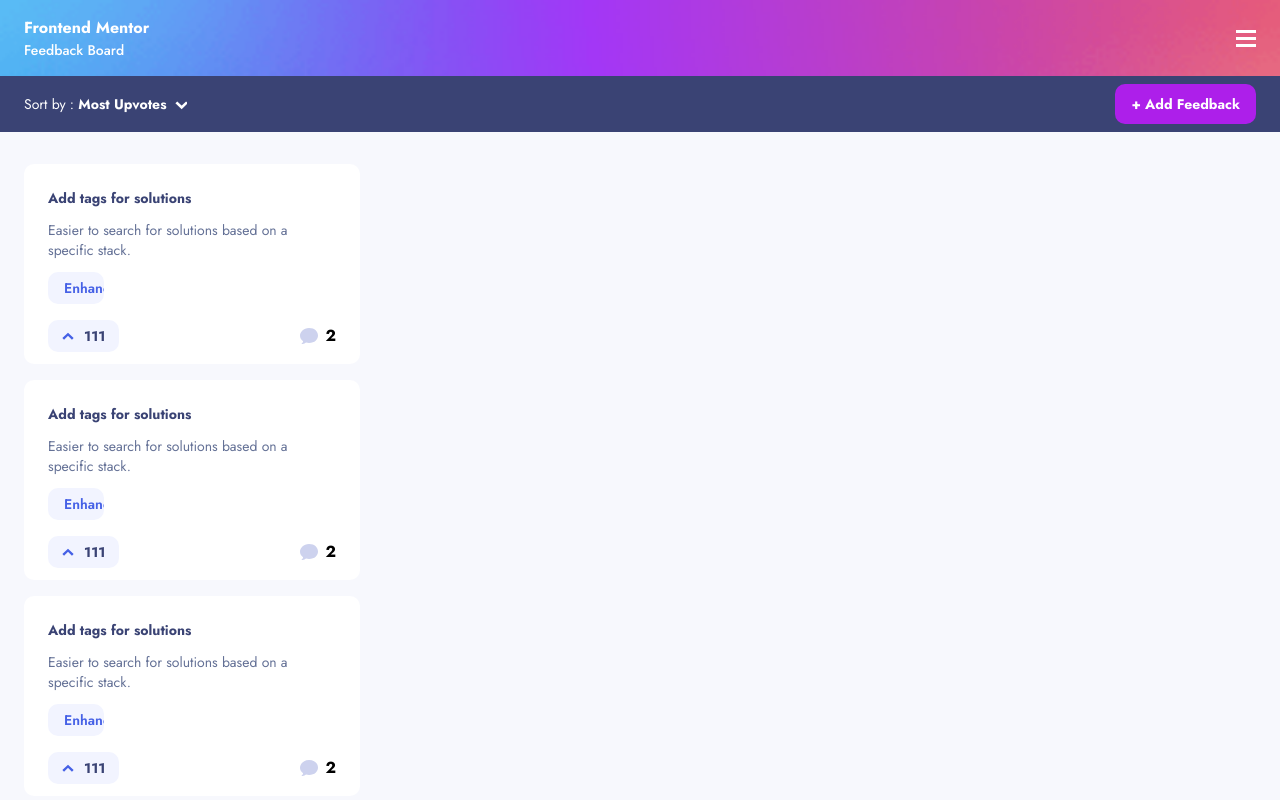
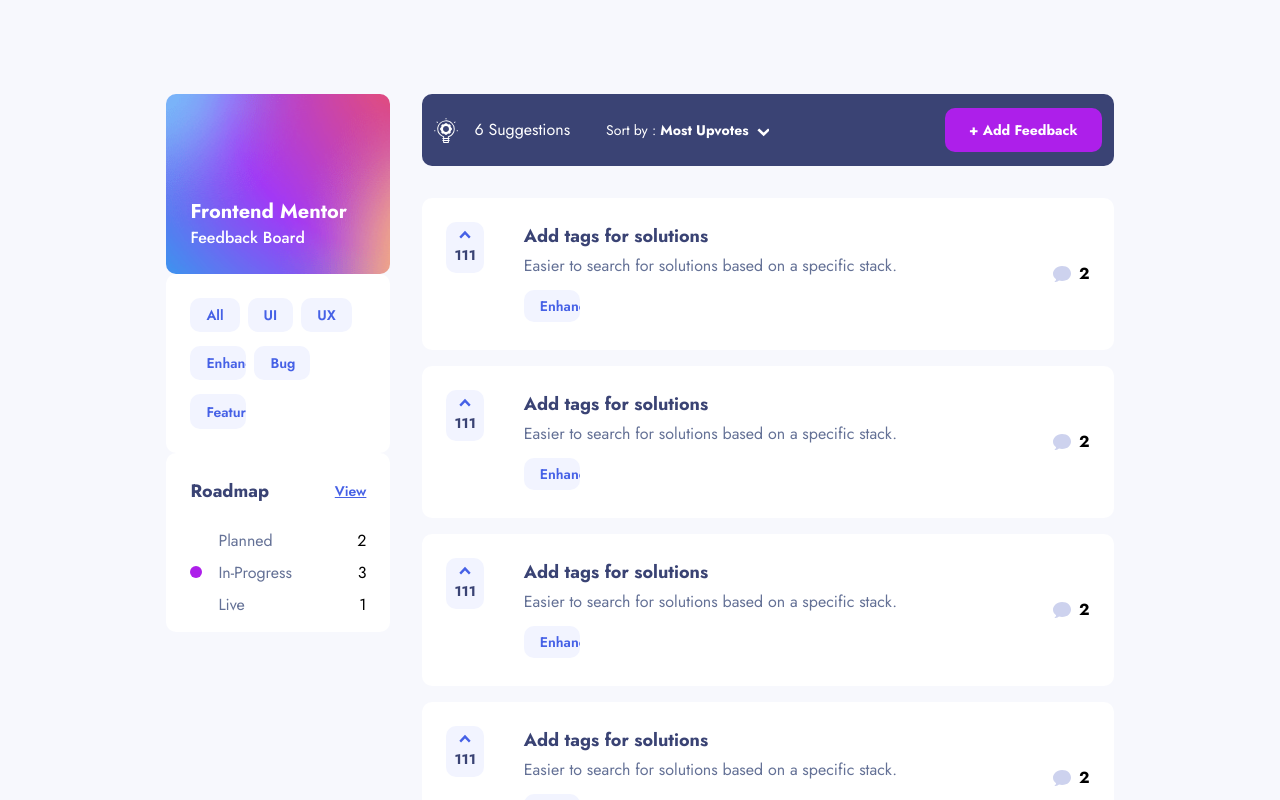
Before and after one commit to BoyanLiuu/frontend-mentor-nextjs-product-feedback, a Next.js app: page / in a window 1280 px wide. Shown: the top 800 px of the page. Built offline with nearby package versions, Linux system fonts and the light colour scheme.

Commit message:
feat: finish home page responsive implementation

```diff
--- a/app/(routes)/layout.tsx
+++ b/app/(routes)/layout.tsx
@@ -1,8 +1,9 @@
 import type { Metadata } from 'next'
 import { Jost } from 'next/font/google';
 import './globals.css';
-import MobileHeader from '../_components/mobile-header';
+import HomepageHeader from '../_components/home-page-header';
 import ActionBar from '../_components/action-bar';
+import clsx from 'clsx';
 
 const font = Jost({ subsets: ['latin'] });
 
@@ -14,11 +15,15 @@
 export default function RootLayout({ children }: { children: React.ReactNode }) {
   return (
     <html lang='en'>
-      <body className={font.className}>
-      <MobileHeader/>
-      <ActionBar/>
-        {children}
-        </body>
+      <body className={clsx('bg-light-grey tablet:px-10  pb-14 tablet:pt-14  desktop:px-[10.4rem] desktop:py-[5.9rem]', font.className)}>
+        <div className='w-full h-full flex flex-col desktop:flex-row'>
+          <HomepageHeader />
+          <div className='desktop:ml-8 desktop:flex-1'>
+          <ActionBar numberOfSuggestions={6} />
+          {children}
+          </div>
+        </div>
+      </body>
     </html>
   );
 }
--- a/app/(routes)/page.tsx
+++ b/app/(routes)/page.tsx
@@ -1,29 +1,21 @@
 'use client';
 import BadgesContainer from '../_components/badges-container';
 import CardTemplate from '../_components/card-template';
-import MobileHeader from '../_components/mobile-header';
+import HomepageHeader from '../_components/home-page-header';
 import NoFeedbacks from '../_components/no-feedbacks';
 import RoadMapContainer from '../_components/road-map-container';
 
 
 export default function Home() {
   return (
-    <main className=' h-full w-full px-6 bg-light-grey '>
-      <div className='pt-8 pb-14 flex flex-col  gap-y-4'>
-      <CardTemplate title='Add tags for solutions' description="Easier to search for solutions based on a specific stack." type='Enhancement' onCounterClick={()=>{}} numberOfDiscussion={2} numberOfLikes={112}/>
-    <CardTemplate title='Add tags for solutions' description="Easier to search for solutions based on a specific stack." type='Enhancement' onCounterClick={()=>{}} numberOfDiscussion={2} numberOfLikes={112}/>
-    <CardTemplate title='Add tags for solutions' description="Easier to search for solutions based on a specific stack." type='Enhancement' onCounterClick={()=>{}} numberOfDiscussion={2} numberOfLikes={112}/>
-    <CardTemplate title='Add tags for solutions' description="Easier to search for solutions based on a specific stack." type='Enhancement' onCounterClick={()=>{}} numberOfDiscussion={2} numberOfLikes={112}/>
-    <NoFeedbacks/>
+    <main className=' h-full w-full px-6 tablet:px-0'>
+      <div className='pt-8  flex flex-col  gap-y-4'>
+        <CardTemplate title='Add tags for solutions' description="Easier to search for solutions based on a specific stack." type='Enhancement' onCounterClick={() => { }} numberOfDiscussion={2} numberOfLikes={112} />
+        <CardTemplate title='Add tags for solutions' description="Easier to search for solutions based on a specific stack." type='Enhancement' onCounterClick={() => { }} numberOfDiscussion={2} numberOfLikes={112} />
+        <CardTemplate title='Add tags for solutions' description="Easier to search for solutions based on a specific stack." type='Enhancement' onCounterClick={() => { }} numberOfDiscussion={2} numberOfLikes={112} />
+        <CardTemplate title='Add tags for solutions' description="Easier to search for solutions based on a specific stack." type='Enhancement' onCounterClick={() => { }} numberOfDiscussion={2} numberOfLikes={112} />
+        <NoFeedbacks />
       </div>
-
-
-      {/* <BadgesContainer />
-      <RoadMapContainer/>
-
-
-       */}
-
     </main>
   );
 }
--- a/app/_components/action-bar.tsx
+++ b/app/_components/action-bar.tsx
@@ -4,25 +4,40 @@
 import Button from "./button";
 import { SORT_BY_TYPE_ARRAY } from '../constants/sort';
 
-const ActionBar: React.FC = () => {
+
+export interface ActionBarProps {
+    numberOfSuggestions:number;
+}
+
+const ActionBar: React.FC<ActionBarProps> = ({
+    numberOfSuggestions
+}) => {
     const [showSortByDropDown, setShowSortByDropDown] = useState(false);
     return <div
-        className='h-14 bg-night-sky-blue px-6 flex justify-between items-center text-white relative'>
-        <div className="text-sm ">
+        className='h-14 bg-night-sky-blue px-6 flex justify-between items-center text-white relative tablet:h-[4.5rem] tablet:px-3 tablet:mt-10  desktop:mt-0 tablet:rounded-primary tablet:justify-start'>
+        <div className='hidden tablet:flex  items-center'>
+        <Image
+                src={"/suggestions/icon-suggestions.svg"}
+                width={24}
+                height={24}
+                alt="Suggestions"
+                className='inline-block'
+            />
+        <span className='inline-block ml-4 mr-9'>{numberOfSuggestions > 0 ?  `${numberOfSuggestions} Suggestions`: `1 Suggestion`
+        }</span>
+        </div>
+        <div className="text-sm cursor-pointer" onClick={() => setShowSortByDropDown((prev) => !prev)}>
 
             <span>Sort by : </span>
             <span className="font-bold">Most Upvotes</span>
             <Image
-                onClick={() => setShowSortByDropDown((prev) => !prev)}
-                src={showSortByDropDown ? "/shared/icon-arrow-down-white.svg" : "/shared/icon-arrow-up-white.svg"}
+
+                src={showSortByDropDown ?  "/shared/icon-arrow-up-white.svg" :"/shared/icon-arrow-down-white.svg" }
                 width={12}
                 height={6}
                 alt={showSortByDropDown ? "open sort dropdown" : "close sort dropdown"}
-                className='cursor-pointer inline-block ml-2'
+                className=' inline-block ml-2'
             />
-
-
-
         </div>
        {
        showSortByDropDown&& <div className='w-[16rem] h-[12rem] top-[4.5rem] bg-white absolute rounded-primary shadow-[0_0_40_-7px_rgba(55,63,104,0.65)] font-normal text-base text-grayish-blue'>
@@ -41,8 +56,7 @@
         ))}
     </div>
        }
-
-        <Button variant={"primary"} onClick={function (): void {
+        <Button  className='tablet:ml-auto'  variant={"primary"} onClick={function (): void {
             throw new Error("Function not implemented.");
         }}>
             + Add Feedback</Button>
--- a/app/_components/badge.tsx
+++ b/app/_components/badge.tsx
@@ -9,7 +9,7 @@
 const Badge: React.FC<BadgeProps> = ({ text, isSelected, className }) => (
   <div
     className={clsx(
-      'rounded-primary focus:ring-ring max-w-14 inline-flex cursor-pointer items-center truncate border-transparent bg-blueish-grey px-4  py-1.5 text-sm font-semibold text-primary-blue transition-colors focus:outline-none   focus:ring-2 focus:ring-offset-2 ',
+      'rounded-primary max-w-14 inline-flex cursor-pointer items-center truncate border-transparent bg-blueish-grey px-4  py-1.5 text-sm font-semibold text-primary-blue transition-colors focus:outline-none   focus:ring-2 focus:ring-offset-2',
       isSelected && 'bg-primary-blue text-white',
       className && className
     )}
--- a/app/_components/badges-container.tsx
+++ b/app/_components/badges-container.tsx
@@ -4,7 +4,7 @@
 
 const BadgesContainer = () => {
   return (
-    <div className='rounded-primary flex h-[12rem] w-[14.4rem] flex-wrap  gap-x-2 gap-y-3.5 bg-white p-6'>
+    <div className='rounded-primary flex h-[12rem] w-[14.4rem] flex-wrap  gap-x-2 gap-y-3.5 bg-white p-6 tablet:h-[11.2rem] tablet:w-[14rem]'>
       {FEATURES_TYPE.map((feature) => (
         <Badge text={feature} key={feature} />
       ))}
--- a/app/_components/button.tsx
+++ b/app/_components/button.tsx
@@ -19,7 +19,7 @@
     error: 'bg-error hover:bg-error-light'
   }
 
-  return <button className={clsx('text-white rounded-primary font-bold text-sm px-4 py-2.5 cursor-pointer',buttonStyle[variant],className)} onClick={onClick}>
+  return <button className={clsx('text-white rounded-primary font-bold text-sm px-4 py-2.5 cursor-pointer tablet:px-6 tablet:py-3',buttonStyle[variant],className)} onClick={onClick}>
     {children}
   </button>;
 
--- a/app/_components/card-template.tsx
+++ b/app/_components/card-template.tsx
@@ -13,29 +13,28 @@
     type: FeatureType;
     onCounterClick: () => void;
     numberOfDiscussion: number;
-    numberOfLikes:number
+    numberOfLikes: number
 }
 
 const CardTemplate: React.FC<CardTemplateProps> = ({ title, description, roadMapType, type, onCounterClick, numberOfDiscussion }) => (
     <div className={clsx(
-        'rounded-primary bg-white h-[12.5rem] w-[21rem] ',
+        'rounded-primary bg-white h-[12.5rem] min-w-[21rem] tablet:h-[9.5rem] flex flex-col tablet:flex-row',
         roadMapType ? 'pt-4 px-6 pb-6 ' : 'p-6'
     )}>
         {roadMapType && <div className='mb-4'>
             <div className={`w-3 h-3 rounded-primary  inline-block bg-primary-purple mr-4`} />
             <span className="text-base text-grayish-blue">{roadMapType}</span>
         </div>}
-        <div className='font-bold text-night-sky-blue text-sm cursor-pointer'>{title}</div>
-
-        <p className='font-normal text-grayish-blue text-sm my-3 cursor-pointer line-clamp-2'>{description}</p>
-        <Badge text={type} className='mb-4'/>
-        <div className='flex justify-between items-center'>
-            <LikeCounterButton numberOfLikes={111} onClick={()=>{} }/>
-            <CommentsCounterButton id={'1222'} numberOfComments={2}/>
+        <LikeCounterButton numberOfLikes={111} onClick={() => { }} className='hidden tablet:flex' />
+       <div>
+        <div className='font-bold text-night-sky-blue text-sm cursor-pointer tablet:text-lg'>{title}</div>
+        <p className='font-normal text-grayish-blue text-sm my-3 cursor-pointer line-clamp-2 tablet:text-base tablet:mt-1'>{description}</p>
+        <Badge text={type} className='mb-4 tablet:mb-0' />
         </div>
-
-
-
+        <div className='flex justify-between items-center tablet:ml-auto'>
+            <LikeCounterButton numberOfLikes={111} onClick={() => { }} className='tablet:hidden' />
+            <CommentsCounterButton id={'1222'} numberOfComments={2} />
+        </div>
     </div>
 );
 
--- a/app/_components/mobile-header.tsx
+++ b/app/_components/home-page-header.tsx
@@ -6,12 +6,27 @@
 
 
 
-const MobileHeader: React.FC = () => {
+const HomepageHeader: React.FC = () => {
 
     const [showSidebar, setShowSidebar] = useState(false);
 
     return <div className="relative">
-        <div className="w-full  bg-mobile-board-pattern flex items-center  justify-between bg-no-repeat px-6 h-[4.75rem] bg-cover">
+
+        {/* Table & Desktop Header */}
+        <div className="justify-between hidden tablet:flex desktop:flex-col">
+        <div className="text-white flex flex-col justify-end bg-tablet-board-pattern desktop:desktop-board-pattern  bg-no-repeat   bg-cover tablet:h-[11.2rem] tablet:w-[14rem] rounded-primary pl-6 pb-6">
+                <div className="text-xl font-bold">
+                    Frontend Mentor
+                </div>
+                <div className="text-base font-medium">Feedback Board</div>
+            </div>
+        <BadgesContainer />
+                <RoadMapContainer />
+        </div>
+
+
+        {/* Mobile Header */}
+        <div className="w-full bg-mobile-board-pattern flex items-center  justify-between bg-no-repeat px-6 h-[4.75rem] bg-cover tablet:hidden">
             <div className="text-white inline-block">
                 <div className="text-base font-bold">
                     Frontend Mentor
@@ -46,4 +61,4 @@
 }
 
 
-export default MobileHeader;
+export default HomepageHeader;
--- a/app/_components/like-counter-button.tsx
+++ b/app/_components/like-counter-button.tsx
@@ -1,27 +1,46 @@
 'use client';
 import Image from 'next/image'
+import clsx from 'clsx';
+import { useState } from 'react';
 
 export interface LikeCounterButtonProps {
-    numberOfLikes:number;
-    onClick:() => void;
+  numberOfLikes: number;
+  onClick: () => void;
+  className?: string
 }
 
-const LikeCounterButton: React.FC<LikeCounterButtonProps> = ({ numberOfLikes,onClick }) => (
-  <div
-   onClick={onClick}
-    className='h-8 flex items-center bg-blueish-grey cursor-pointer w-fit px-3.5 py-2 rounded-primary'
+const LikeCounterButton: React.FC<LikeCounterButtonProps> = ({ numberOfLikes, onClick, className }) => {
+  const [isButtonHighlight, setIsButtonHighlight] = useState(false);
+  return <button
+    onClick={() => {
+      setIsButtonHighlight((prev) => !prev);
+      onClick();
+    }}
+    className=
+    {clsx(
+      'h-8 flex items-center bg-blueish-grey cursor-pointer w-fit px-3.5 py-2 rounded-primary tablet:flex-col tablet:p-2 tablet:h-fit tablet:mr-10 transition-colors focus:outline-none   focus:ring-2 focus:ring-offset-2 ',
+      className?.length !== 0 && className,
+      isButtonHighlight && 'bg-dark-blue'
+    )}
   >
-  <Image
-      src="/shared/icon-arrow-up.svg"
+    <Image
+      src= { isButtonHighlight? "/shared/icon-arrow-up-white.svg": "/shared/icon-arrow-up.svg" }
       width={12}
       height={6}
       alt="arrow up"
+
     />
-    <span className="ml-2.5 text-sm text-night-sky-blue font-bold">
-    {numberOfLikes}
+    <span
+      className=
+      {clsx(
+        'ml-2.5 text-sm text-night-sky-blue font-bold tablet:ml-0 tablet:mt-1.5 inline-block',
+        isButtonHighlight && 'text-white'
+      )}
+    >
+      {numberOfLikes}
     </span>
 
-  </div>
-);
+  </button>
+}
 
 export default LikeCounterButton;
--- a/app/_components/no-feedbacks.tsx
+++ b/app/_components/no-feedbacks.tsx
@@ -11,12 +11,12 @@
       width={102}
       height={108}
       alt="no feedback illustration"
-      className='mb-10'
+      className='mb-10 table:mb-16'
     />
-    <h1 className="text-lg text-night-sky-blue font-bold mb-3.5">
+    <h1 className="text-lg text-night-sky-blue font-bold mb-3.5 tablet:text-2xl tablet:mb-4">
       There is no feedback yet.
     </h1>
-    <span className='mb-6 text-sm font-normal text-grayish-blue'>Got a suggestion? Found a bug that needs to be squashed? We love hearing about new ideas to improve our app.</span>
+    <span className='mb-6 text-sm font-normal text-grayish-blue tablet:text-base tablet:mb-12'>Got a suggestion? Found a bug that needs to be squashed? We love hearing about new ideas to improve our app.</span>
     <Button variant='primary' onClick={() => { }}>
       + Add Feedback
     </Button>
--- a/app/_components/road-map-container.tsx
+++ b/app/_components/road-map-container.tsx
@@ -26,7 +26,7 @@
     }];
 
     return (
-        <div className='rounded-primary flex   flex-col h-[12rem] w-[14.4rem] bg-white p-6'>
+        <div className='rounded-primary flex   flex-col h-[12rem] w-[14.4rem] bg-white p-6 tablet:h-[11.2rem] tablet:w-[14rem]'>
             <div className="flex justify-between w-full items-center mb-6">
                 <span className="font-bold text-night-sky-blue text-lg inline-block">Roadmap</span>
                 <Link href="/roadmap" className="underline text-dark-blue text-sm font-semibold">
--- a/tailwind.config.ts
+++ b/tailwind.config.ts
@@ -8,6 +8,11 @@
   ],
   theme: {
     extend: {
+      screens: {
+        'phone': '375px',
+        'tablet': '780px',
+        'desktop': '1200px',
+      },
       backgroundImage: {
         'mobile-board-pattern': "url('/suggestions/mobile/background-header.png')",
         'tablet-board-pattern': "url('/suggestions/tablet/background-header.png')",
```
Also changed, not shown: public/shared/icon-arrow-down-white.svg, public/shared/icon-arrow-up-white.svg.
